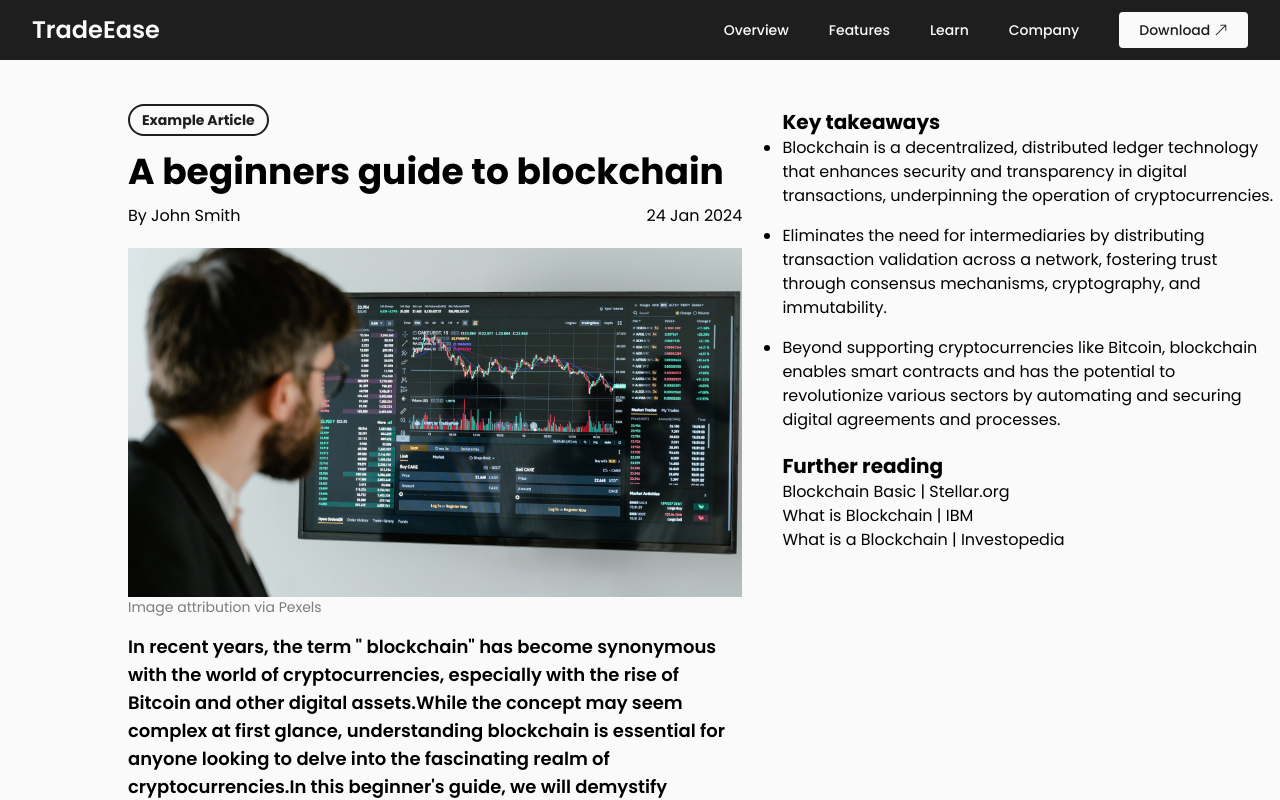
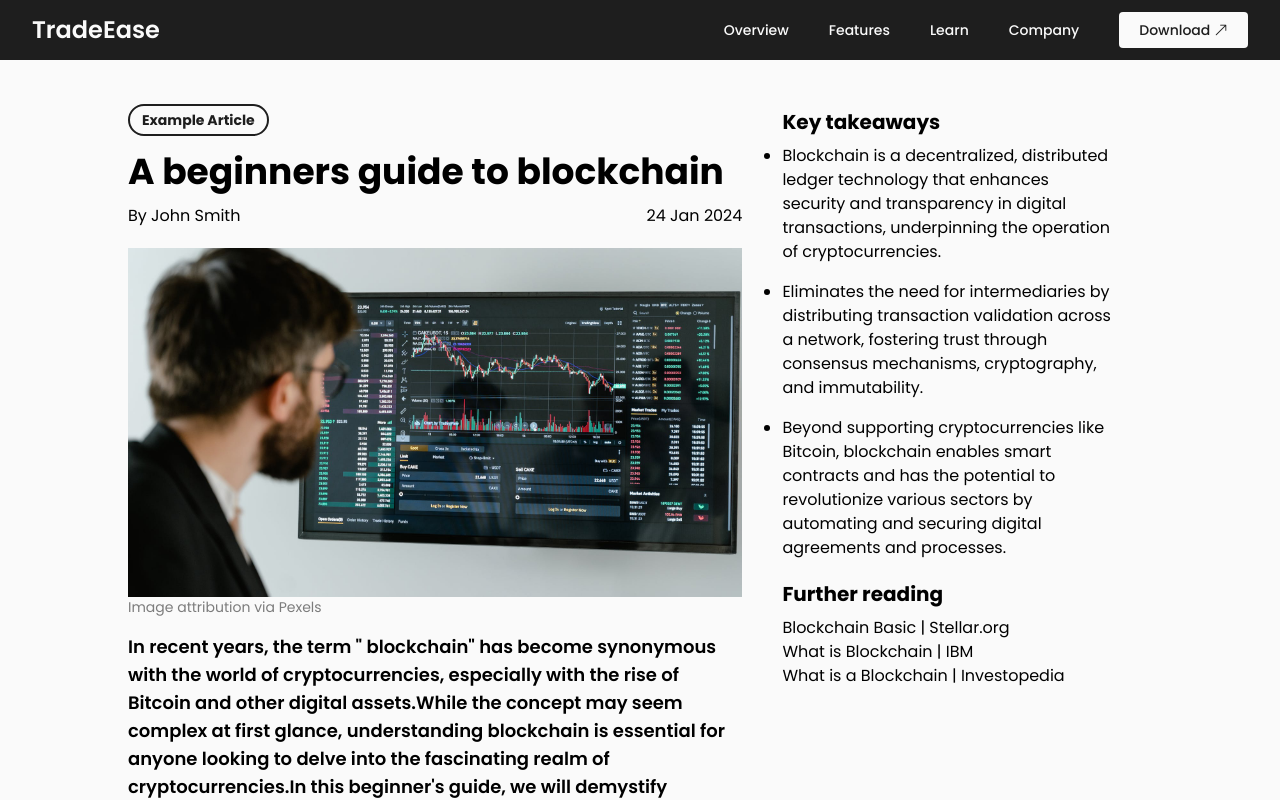
Before and after one commit to ben-oldham1/fintech-site, a Next.js app: page /learn/article in a window 1280 px wide. Shown: the top 800 px of the page. Built offline with nearby package versions, Linux system fonts and the light colour scheme.

Commit message:
Add related articles

```diff
--- a/src/app/learn/article/page.js
+++ b/src/app/learn/article/page.js
@@ -1,6 +1,12 @@
+
+
 import React from 'react';
+import ArticleCard from "@/components/ArticleCard";
 import Image from 'next/image';
 import Link from 'next/link';
+
+import Articles from "@/data/Articles";
+
 
 export default function Article() {
 
@@ -85,10 +91,10 @@ export default function Article() {
                 </div>
 
                 <div className="basis-2/5 px-10">
-                    <aside className='fixed'>
+                    <aside>
 
                         <div>
-                            <p className='text-xl font-bold'>Key takeaways</p>
+                            <p className='text-xl font-bold mb-2'>Key takeaways</p>
 
                             <ul className='list-disc space-y-4'>
                                 <li>Blockchain is a decentralized, distributed ledger technology that enhances security and transparency in digital transactions, underpinning the operation of cryptocurrencies.</li>
@@ -98,7 +104,7 @@ export default function Article() {
                         </div>
 
                         <div>
-                            <p className='mt-5 text-xl font-bold'>Further reading</p>
+                            <p className='mt-5 text-xl font-bold mb-2'>Further reading</p>
                             <ul>
                                 <li>
                                     <a className='hover:underline hover:text-orange' href='https://stellar.org/learn/blockchain-basics'>
@@ -122,6 +128,18 @@ export default function Article() {
                     </aside>
                 </div>
             </div>
+
+            <div className='mb-12 mx-16 lg:mx-32'>
+                <h2 className='text-3xl font-bold mb-3'>Related articles</h2>
+
+                <div className="grid grid-cols-1 sm:grid-cols-2 md:grid-cols-3 xl:grid-cols-4 gap-4">
+                    {
+                        Articles.slice(0, 4).map((item, index) => (
+                                <ArticleCard key={index} articleData={item} />
+                        ))
+                    }
+                </div>
+            </div>
         </>
     )
 }
```
